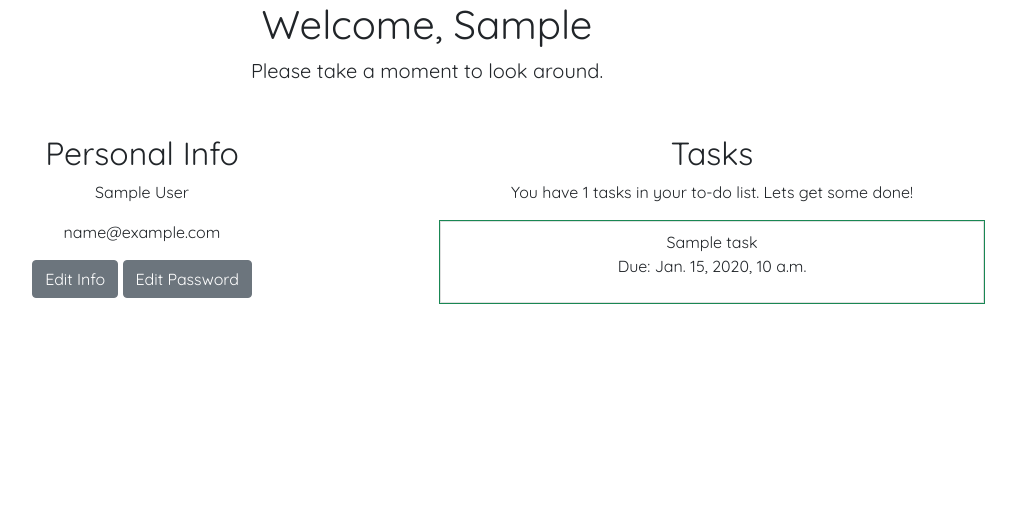
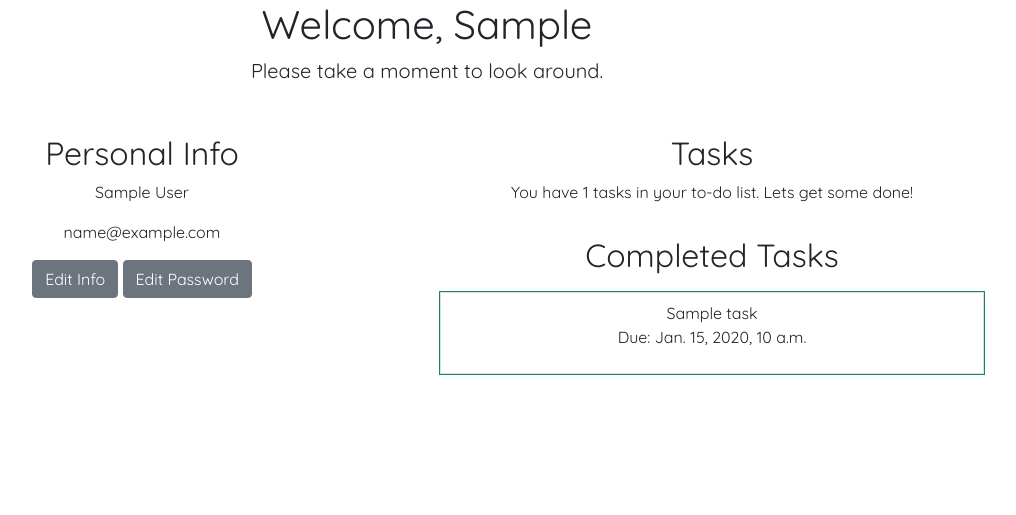
Before and after one commit to kowabunga/task_terminator, a Django app: page /accounts/profile/ in a window 1280 px wide. Shown: the part 142-657 px from the top of the page, without its empty margins (213-1229 px from the left). Run offline with Django 4.2, Linux system fonts and the light colour scheme; a user stored in the database is signed in; tables that the repository leaves empty hold one stand-in row (values such as "Sample post").

Commit message:
fix task list styling on profile page

```diff
--- a/main_app/templates/main_app/task_list.html
+++ b/main_app/templates/main_app/task_list.html
@@ -60,9 +60,6 @@
       <p> Due Date:
         {{ task.due_date }}
       </p>
-      <p> Priority Level:
-        {{ task.priority }}
-      </p>
     </div>
   </a>
 </div>
@@ -113,9 +110,6 @@
       <p> Due Date:
         {{ task.due_date }}
       </p>
-      <p> Priority Level:
-        {{ task.priority }}
-      </p>
     </div>
   </a>
 </div>
--- a/main_app/templates/user/index.html
+++ b/main_app/templates/user/index.html
@@ -25,8 +25,13 @@
     {% if tasks.count %}
     <p>You have {{tasks.count}} tasks in your to-do list. Lets get some done!</p>
 
-    <ul class="list-group">
-      {% for task in tasks %}
+    <ul class="list-group">{% for task in tasks %}
+
+      {% if not task.completed %}
+
+
+
+
       <a href="{% url 'detail' task.id %}" class="text-decoration-none border mb-2
       {% if task.completed %}
         border-success comp-success-hover
@@ -37,6 +42,27 @@
           <p>{{task.title}}<br>Due: {{task.due_date}}</p>
         </li>
       </a>
+      {% endif %}
+      {% endfor %}
+
+      <h2 class="my-3">Completed Tasks</h2>
+      {% for task in tasks %}
+
+      {% if task.completed %}
+
+
+
+      <a href="{% url 'detail' task.id %}" class="text-decoration-none border mb-2
+      {% if task.completed %}
+        border-success comp-success-hover
+      {% else %}
+        border-danger inc-success-hover
+      {% endif %}">
+        <li class="list-group-item">
+          <p>{{task.title}}<br>Due: {{task.due_date}}</p>
+        </li>
+      </a>
+      {% endif %}
       {% endfor %}
     </ul>
 
```
